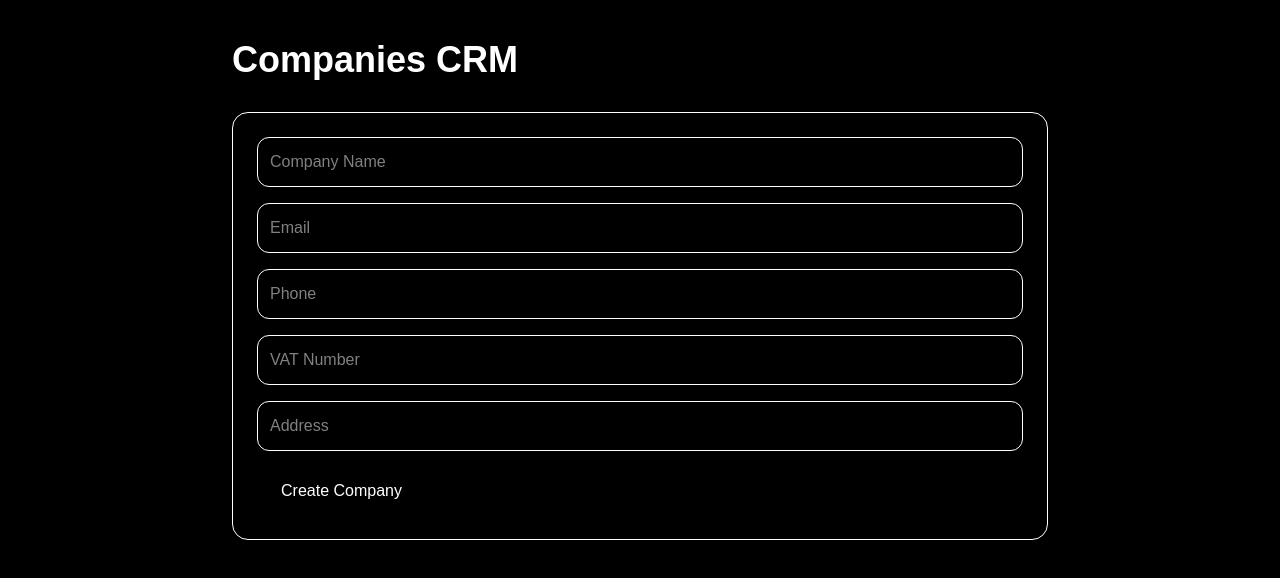
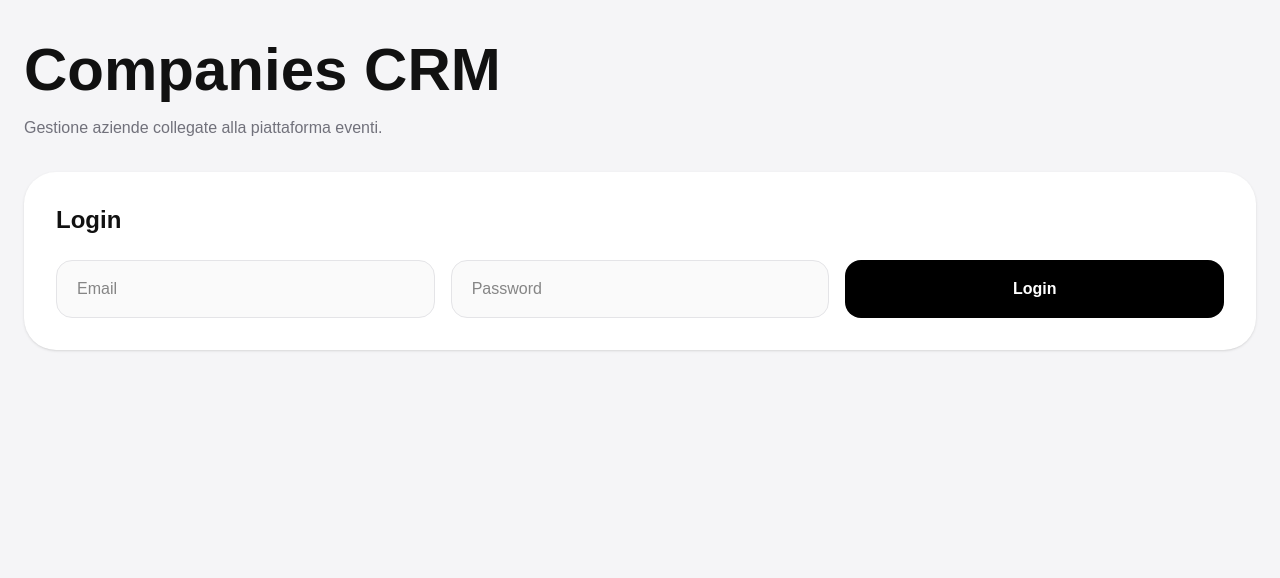
Before and after one commit to giuseppefrosina-hash/event-platform, a Next.js app in the folder frontend/: page /companies in a window 1280 px wide. Shown: the top 578 px of the page. Built offline with nearby package versions, Linux system fonts and the light colour scheme; no server answers.

Commit message:
fix companies auth

```diff
--- a/frontend/app/companies/page.tsx
+++ b/frontend/app/companies/page.tsx
@@ -2,11 +2,24 @@
 
 import { useEffect, useState } from 'react';
 
-const API_URL =
-  process.env.NEXT_PUBLIC_API_URL || 'http://localhost:3000';
+const API_URL = 'http://localhost:3000';
+
+type Company = {
+  id: number;
+  name: string;
+  email?: string;
+  phone?: string;
+  vatNumber?: string;
+  address?: string;
+};
 
 export default function CompaniesPage() {
-  const [companies, setCompanies] = useState<any[]>([]);
+  const [companies, setCompanies] = useState<Company[]>([]);
+  const [token, setToken] = useState('');
+  const [message, setMessage] = useState('');
+
+  const [loginEmail, setLoginEmail] = useState('');
+  const [loginPassword, setLoginPassword] = useState('');
 
   const [name, setName] = useState('');
   const [email, setEmail] = useState('');
@@ -14,27 +27,80 @@ export default function CompaniesPage() {
   const [vatNumber, setVatNumber] = useState('');
   const [address, setAddress] = useState('');
 
-  async function loadCompanies() {
+  async function login() {
     try {
-      const response = await fetch(`${API_URL}/companies`);
+      const response = await fetch(`${API_URL}/auth/login`, {
+        method: 'POST',
+        headers: {
+          'Content-Type': 'application/json',
+        },
+        body: JSON.stringify({
+          email: loginEmail,
+          password: loginPassword,
+        }),
+      });
+
+      const data = await response.json();
 
       if (!response.ok) {
-        throw new Error('Errore caricamento aziende');
+        setMessage(data.message || 'Login failed');
+        return;
       }
 
+      const jwtToken = data.access_token || data.token;
+
+      localStorage.setItem('token', jwtToken);
+      setToken(jwtToken);
+      setMessage('Login effettuato');
+
+      loadCompanies(jwtToken);
+    } catch {
+      setMessage('Errore login');
+    }
+  }
+
+  async function loadCompanies(currentToken?: string) {
+    try {
+      const jwtToken = currentToken || token || localStorage.getItem('token');
+
+      if (!jwtToken) {
+        setMessage('Effettua il login per vedere le aziende');
+        return;
+      }
+
+      const response = await fetch(`${API_URL}/companies`, {
+        headers: {
+          Authorization: `Bearer ${jwtToken}`,
+        },
+      });
+
       const data = await response.json();
-      setCompanies(data);
-    } catch (error) {
-      console.error('Error loading companies:', error);
+
+      if (!response.ok) {
+        setMessage(data.message || 'Errore caricamento aziende');
+        return;
+      }
+
+      setCompanies(Array.isArray(data) ? data : []);
+    } catch {
+      setMessage('Errore connessione backend');
     }
   }
 
   async function createCompany() {
     try {
+      const jwtToken = token || localStorage.getItem('token');
+
+      if (!jwtToken) {
+        setMessage('Effettua il login prima');
+        return;
+      }
+
       const response = await fetch(`${API_URL}/companies`, {
         method: 'POST',
         headers: {
           'Content-Type': 'application/json',
+          Authorization: `Bearer ${jwtToken}`,
         },
         body: JSON.stringify({
           name,
@@ -45,8 +111,11 @@ export default function CompaniesPage() {
         }),
       });
 
+      const data = await response.json();
+
       if (!response.ok) {
-        throw new Error('Errore creazione azienda');
+        setMessage(data.message || 'Errore creazione azienda');
+        return;
       }
 
       setName('');
@@ -55,82 +124,166 @@ export default function CompaniesPage() {
       setVatNumber('');
       setAddress('');
 
-      loadCompanies();
-    } catch (error) {
-      console.error('Error creating company:', error);
+      setMessage('Azienda creata');
+      loadCompanies(jwtToken);
+    } catch {
+      setMessage('Errore connessione backend');
     }
   }
 
   useEffect(() => {
-    loadCompanies();
+    const savedToken = localStorage.getItem('token');
+
+    if (savedToken) {
+      setToken(savedToken);
+      loadCompanies(savedToken);
+    }
   }, []);
 
   return (
-    <div className="p-10 max-w-4xl mx-auto">
-      <h1 className="text-4xl font-bold mb-8">
+    <main className="min-h-screen bg-[#f5f5f7] text-[#111]">
+      <div className="mx-auto max-w-7xl px-6 py-10">
+        <h1 className="mb-4 text-6xl font-bold">
           Companies CRM
         </h1>
 
-      <div className="border rounded-2xl p-6 mb-10 space-y-4">
+        <p className="mb-8 text-zinc-500">
+          Gestione aziende collegate alla piattaforma eventi.
+        </p>
+
+        {message && (
+          <div className="mb-8 rounded-2xl bg-white p-5 shadow-sm">
+            {message}
+          </div>
+        )}
+
+        {!token && (
+          <section className="mb-10 rounded-[2rem] bg-white p-8 shadow-sm">
+            <h2 className="mb-6 text-2xl font-bold">
+              Login
+            </h2>
+
+            <div className="grid gap-4 md:grid-cols-3">
               <input
-          placeholder="Company Name"
-          className="border p-3 w-full rounded-xl"
+                placeholder="Email"
+                value={loginEmail}
+                onChange={(e) => setLoginEmail(e.target.value)}
+                className="rounded-2xl border border-zinc-200 bg-zinc-50 px-5 py-4 outline-none"
+              />
+
+              <input
+                placeholder="Password"
+                type="password"
+                value={loginPassword}
+                onChange={(e) => setLoginPassword(e.target.value)}
+                className="rounded-2xl border border-zinc-200 bg-zinc-50 px-5 py-4 outline-none"
+              />
+
+              <button
+                onClick={login}
+                className="rounded-2xl bg-black px-6 py-4 font-semibold text-white"
+              >
+                Login
+              </button>
+            </div>
+          </section>
+        )}
+
+        {token && (
+          <div className="grid gap-8 lg:grid-cols-[420px_1fr]">
+            <section className="rounded-[2rem] bg-white p-8 shadow-sm">
+              <h2 className="mb-6 text-2xl font-bold">
+                Nuova azienda
+              </h2>
+
+              <div className="space-y-4">
+                <input
+                  placeholder="Nome azienda"
                   value={name}
                   onChange={(e) => setName(e.target.value)}
+                  className="w-full rounded-2xl border border-zinc-200 bg-zinc-50 px-5 py-4 outline-none"
                 />
 
                 <input
                   placeholder="Email"
-          className="border p-3 w-full rounded-xl"
                   value={email}
                   onChange={(e) => setEmail(e.target.value)}
+                  className="w-full rounded-2xl border border-zinc-200 bg-zinc-50 px-5 py-4 outline-none"
                 />
 
                 <input
-          placeholder="Phone"
-          className="border p-3 w-full rounded-xl"
+                  placeholder="Telefono"
                   value={phone}
                   onChange={(e) => setPhone(e.target.value)}
+                  className="w-full rounded-2xl border border-zinc-200 bg-zinc-50 px-5 py-4 outline-none"
                 />
 
                 <input
-          placeholder="VAT Number"
-          className="border p-3 w-full rounded-xl"
+                  placeholder="Partita IVA"
                   value={vatNumber}
                   onChange={(e) => setVatNumber(e.target.value)}
+                  className="w-full rounded-2xl border border-zinc-200 bg-zinc-50 px-5 py-4 outline-none"
                 />
 
                 <input
-          placeholder="Address"
-          className="border p-3 w-full rounded-xl"
+                  placeholder="Indirizzo"
                   value={address}
                   onChange={(e) => setAddress(e.target.value)}
+                  className="w-full rounded-2xl border border-zinc-200 bg-zinc-50 px-5 py-4 outline-none"
                 />
 
                 <button
                   onClick={createCompany}
-          className="bg-black text-white px-6 py-3 rounded-xl"
+                  className="w-full rounded-2xl bg-black px-6 py-4 font-semibold text-white"
                 >
-          Create Company
+                  Crea azienda
+                </button>
+              </div>
+            </section>
+
+            <section>
+              <div className="mb-5 flex items-center justify-between">
+                <h2 className="text-2xl font-bold">
+                  Lista aziende
+                </h2>
+
+                <button
+                  onClick={() => loadCompanies()}
+                  className="rounded-2xl bg-black px-5 py-3 text-white"
+                >
+                  Refresh
                 </button>
               </div>
 
-      <div className="space-y-4">
-        {companies.map((company) => (
-          <div
+              <div className="grid gap-5">
+                {companies.length === 0 ? (
+                  <div className="rounded-[2rem] bg-white p-10 text-center text-zinc-500 shadow-sm">
+                    Nessuna azienda trovata.
+                  </div>
+                ) : (
+                  companies.map((company) => (
+                    <article
                       key={company.id}
-            className="border rounded-2xl p-6"
+                      className="rounded-[2rem] bg-white p-7 shadow-sm"
                     >
-            <h2 className="text-2xl font-bold">
+                      <h3 className="text-2xl font-bold">
                         {company.name}
-            </h2>
-            <p>{company.email}</p>
-            <p>{company.phone}</p>
-            <p>{company.vatNumber}</p>
-            <p>{company.address}</p>
+                      </h3>
+
+                      <div className="mt-4 grid gap-2 text-zinc-500">
+                        <p>📧 {company.email || 'Email non inserita'}</p>
+                        <p>📞 {company.phone || 'Telefono non inserito'}</p>
+                        <p>🧾 {company.vatNumber || 'P.IVA non inserita'}</p>
+                        <p>📍 {company.address || 'Indirizzo non inserito'}</p>
                       </div>
-        ))}
+                    </article>
+                  ))
+                )}
               </div>
+            </section>
           </div>
+        )}
+      </div>
+    </main>
   );
 }
```
Also changed, not shown: 1 other file (tests, documents, lock files or other folders). Lines whose indentation alone changed are shown as unchanged.
